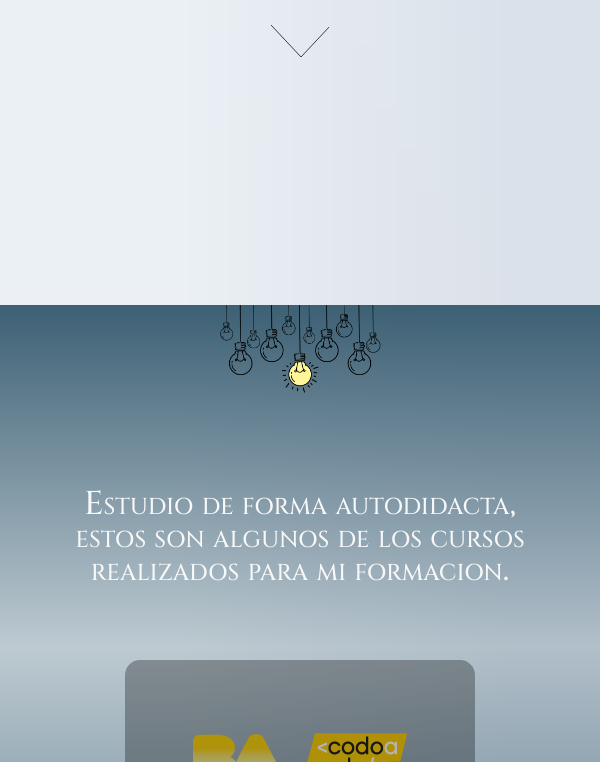
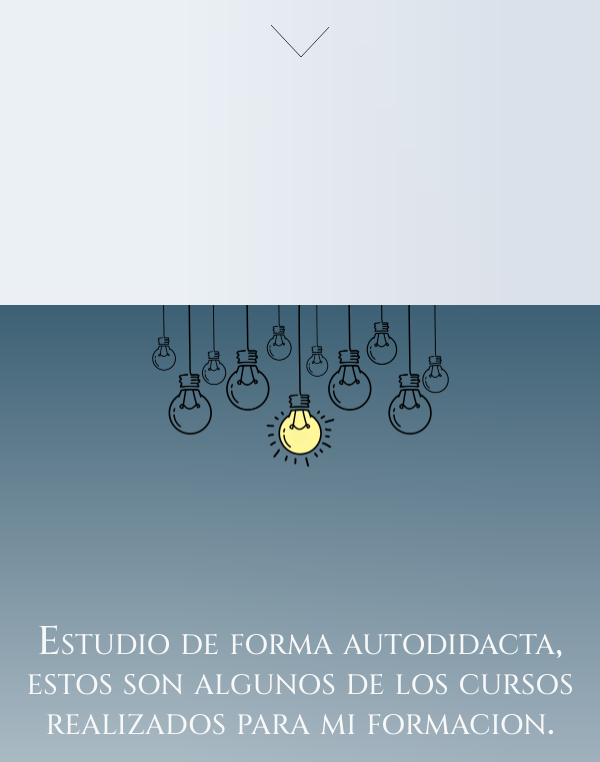
Before and after one commit to MichelleSambiase/Portfolio, a plain HTML site: page index.html in a window 600 px wide. Shown: the part 538-1300 px from the top of the page. Drawn offline with nearby package versions, Linux system fonts and the light colour scheme; a web font is replaced by a local one.

Commit message:
cambios en css

```diff
--- a/styles.css
+++ b/styles.css
@@ -188,7 +188,7 @@ button.back-to-top.show {
   background: #d7e1e9;
   color: #00ab6c;
   font-size: 25px;
-  right: 25px;
+  /* right: 25px;*/
   height: 50px;
   width: 50px;
   visibility: visible;
@@ -960,21 +960,21 @@ button.back-to-top.show:active {
     width: 100%;
   }
   .division img {
-    height: 150px;
+    width: 300px;
   }
   .about-me {
     justify-content: center;
     display: flex;
   }
   .about-me h2 {
-    width: 90%;
+    width: 100%;
     line-height: 1;
-    font-size: 33px;
+    font-size: 40px;
     font-family: "Cinzel";
     font-variant: small-caps;
     color: #f8f8f8;
     text-align: center;
-    margin-bottom: 60px;
+    margin-bottom: 100px;
   }
 
   .objeto {
```
